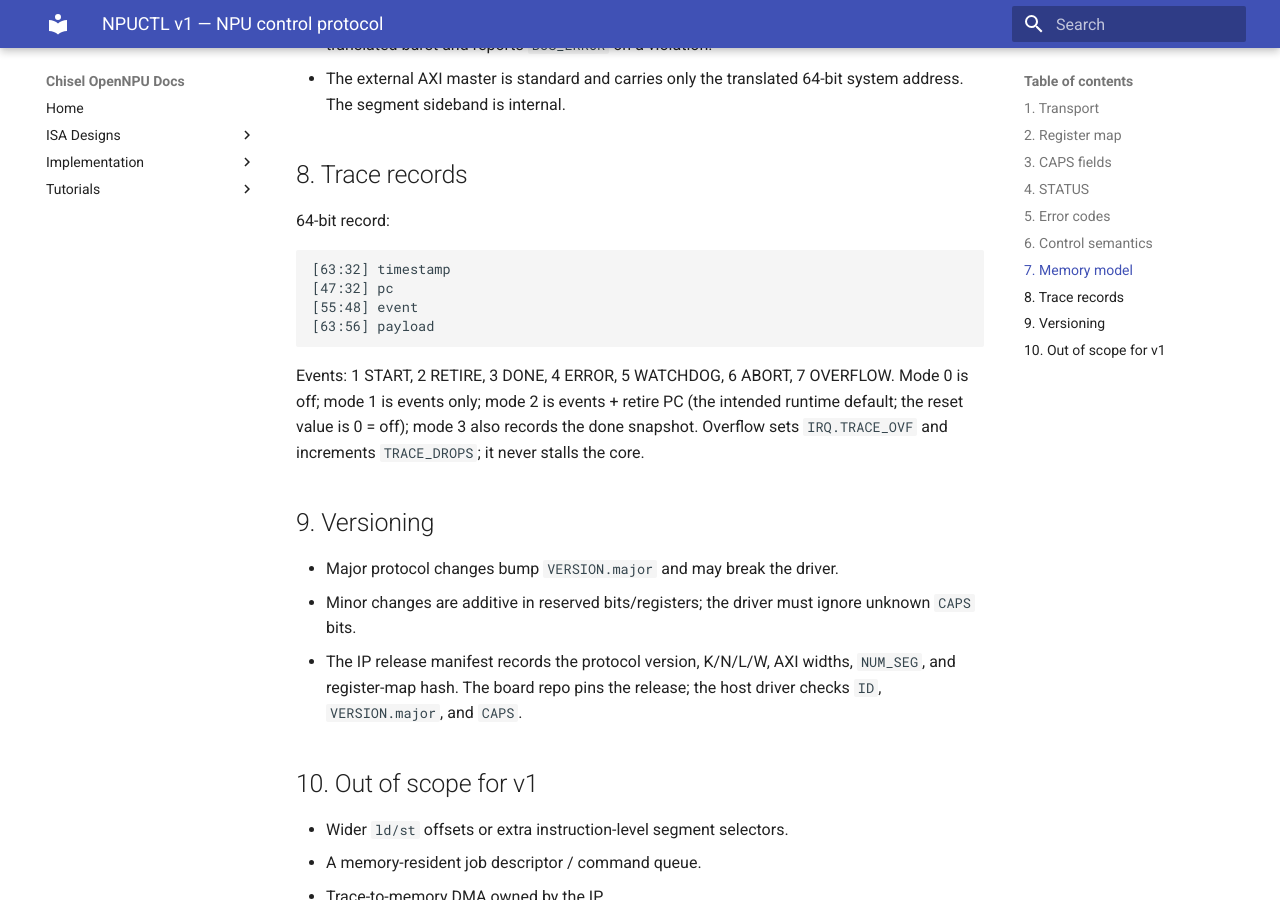
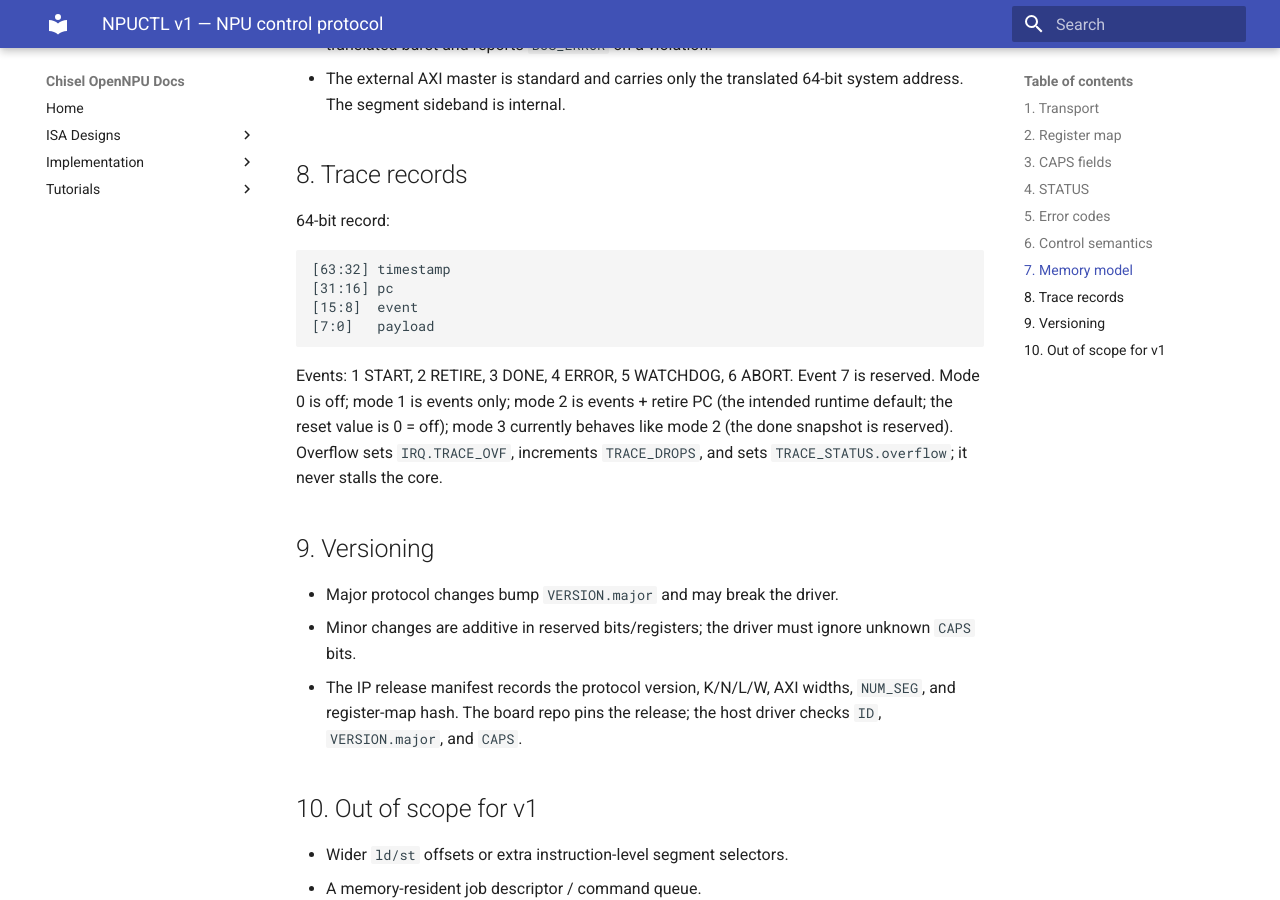
Before and after one commit to mpskex/chisel-npu, an MkDocs documentation site: the page built from docs/designs/07.npuctl-v1.md, in a window 1280 px wide and 900 px high, scrolled down 5191 px. Built offline with MkDocs 1.6.1 and Material for MkDocs 9.7.7, drawn with Linux system fonts in a browser that asks for light colours; some of the changed text lies outside the part shown.

Commit message:
fix(peripheral): harden abort drain, cache, trace, AXI-Lite, and local errors

````diff
--- a/docs/designs/07.npuctl-v1.md
+++ b/docs/designs/07.npuctl-v1.md
@@ -96,7 +96,7 @@ These are internal; software only writes system bases.
 | `[1]` | `DONE` — sticky success, cleared by START/SOFT_RESET |
 | `[2]` | `ERROR` — sticky fault, cleared by START/SOFT_RESET |
 | `[3]` | `ABORTED` — sticky host abort |
-| `[7:4]` | state: 0 IDLE, 1 RUN, 2 DONE, 3 ERROR, 4 ABORTED |
+| `[7:4]` | state: 0 IDLE, 1 RUN, 2 DONE; 3/4 reserved (use ERROR/ABORTED) |
 | `[30:8]` | reserved |
 | `[31]` | live `irq` |
 
@@ -164,16 +164,17 @@ sys_addr = SEG_BASE[seg] + rel
 
 ```
 [63:32] timestamp
-[47:32] pc
-[55:48] event
-[63:56] payload
+[31:16] pc
+[15:8]  event
+[7:0]   payload
 ```
 
-Events: 1 START, 2 RETIRE, 3 DONE, 4 ERROR, 5 WATCHDOG, 6 ABORT,
-7 OVERFLOW. Mode 0 is off; mode 1 is events only; mode 2 is events + retire
-PC (the intended runtime default; the reset value is 0 = off); mode 3 also
-records the done snapshot. Overflow sets
-`IRQ.TRACE_OVF` and increments `TRACE_DROPS`; it never stalls the core.
+Events: 1 START, 2 RETIRE, 3 DONE, 4 ERROR, 5 WATCHDOG, 6 ABORT.
+Event 7 is reserved. Mode 0 is off; mode 1 is events only; mode 2 is events +
+retire PC (the intended runtime default; the reset value is 0 = off); mode 3
+currently behaves like mode 2 (the done snapshot is reserved). Overflow sets
+`IRQ.TRACE_OVF`, increments `TRACE_DROPS`, and sets `TRACE_STATUS.overflow`;
+it never stalls the core.
 
 ## 9. Versioning
 
````
Also changed, not shown: other parts of docs/designs/07.npuctl-v1.md (+4 -4 lines), AGENTS.md (+3 -3 lines), docs/superpowers/plans/2026-11-22-npu-platform-separation.md (+2 -2 lines), docs/superpowers/specs/2026-11-22-npu-platform-separation-design.md (+6 -5 lines), 16 other files.
